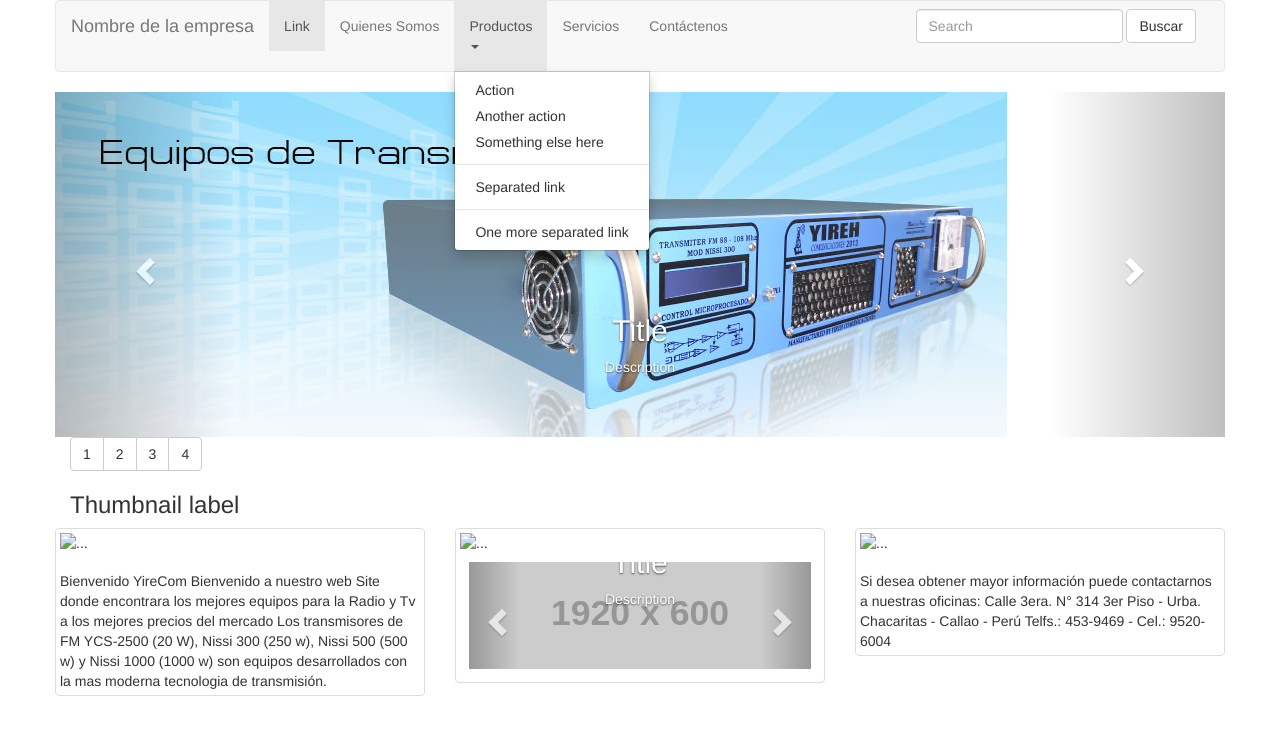
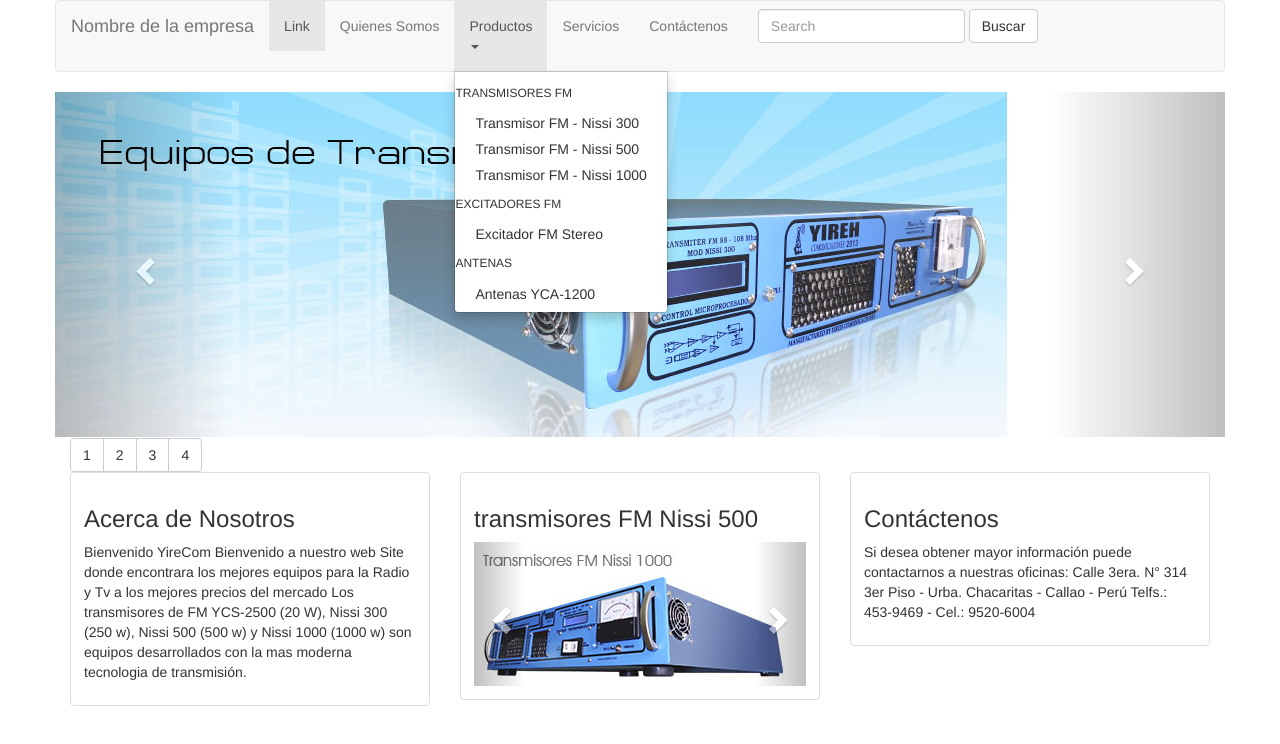
Before and after one commit to rodety/wtelecom, a plain HTML site: page index.html in a window 1280 px wide. Both pictures are taken after a click on the button "Productos". Drawn offline with nearby package versions, Linux system fonts and the light colour scheme; placeholder pictures from the web are drawn by us.

Commit message:
terminado Productos combo box

```diff
--- a/index.html
+++ b/index.html
@@ -40,24 +40,25 @@
                 </li>
                 <li class="dropdown">
                   <a href="#" class="dropdown-toggle" data-toggle="dropdown" role="button"
-                  aria-expanded="false">Productos<br><span class="caret"></span></a>
+                  aria-expanded="true">Productos<br><span class="caret"></span></a>
                   <ul class="dropdown-menu" role="menu">
+                    <h6>TRANSMISORES FM</h6>
                     <li>
-                      <a href="#">Action</a>
+                      <a href="#">Transmisor FM - Nissi 300</a>
                     </li>
                     <li>
-                      <a href="#">Another action</a>
+                      <a href="#">Transmisor FM - Nissi 500</a>
                     </li>
                     <li>
-                      <a href="#">Something else here</a>
+                      <a href="#">Transmisor FM - Nissi 1000</a>
                     </li>
-                    <li class="divider"></li>
+                    <h6>EXCITADORES FM</h6>
                     <li>
-                      <a href="#">Separated link</a>
+                      <a href="#">Excitador FM Stereo</a>
                     </li>
-                    <li class="divider"></li>
+                    <h6>ANTENAS</h6>
                     <li>
-                      <a href="#">One more separated link</a>
+                      <a href="#">Antenas YCA-1200</a>
                     </li>
                   </ul>
                 </li>
@@ -67,13 +68,13 @@
                 <li>
                   <a href="#">Contáctenos<br></a>
                 </li>
-              </ul>
                 <form class="navbar-form navbar-right text-right" role="search">
                   <div class="form-group">
                     <input type="text" class="form-control" placeholder="Search">
                   </div>
                   <button type="submit" class="btn btn-default">Buscar</button>
                 </form>
+              </ul>
             </div>
             <!-- /.navbar-collapse -->
           </div>
@@ -86,36 +87,24 @@
               <div class="carousel-inner">
                 <div class="active item">
                   <img src="imagenes/img1.jpg">
-                  <div class="carousel-caption">
-                    <h2>Title</h2>
-                    <p>Description</p>
-                  </div>
                 </div>
                 <div class="item">
                   <img src="imagenes/img2.jpg">
-                  <div class="carousel-caption">
-                    <h2 style="">Title</h2>
-                    <p>Description</p>
-                  </div>
+                  <div class="carousel-caption"></div>
                 </div>
                 <div class="item">
                   <img src="imagenes/img3.jpg">
-                  <div class="carousel-caption">
-                    <h2>Title</h2>
-                    <p>Description</p>
-                  </div>
+                  <div class="carousel-caption"></div>
                 </div>
                 <div class="item">
                   <img src="imagenes/img4.jpg">
-                  <div class="carousel-caption">
-                    <h2>Title</h2>
-                    <p>Description</p>
-                  </div>
+                  <div class="carousel-caption"></div>
                 </div>
               </div>
               <a class="left carousel-control" href="#carousel-example-generic" data-slide="prev"><span class="glyphicon glyphicon-chevron-left"></span></a>
               <a class="right carousel-control" href="#carousel-example-generic" data-slide="next"><span class="glyphicon glyphicon-chevron-right"></span></a>
             </div>
+            <div class="col-md-12"></div>
             <div class="container">
               <div class="row">
                 <div class="col-md-12">
@@ -132,52 +121,56 @@
                 </div>
               </div>
             </div>
-            <div class="container">
-              <div class="row">
-                <div class="col-md-12"></div>
-                <div class="col-md-12">
-                  <h3>Thumbnail label</h3>
           </div>
         </div>
       </div>
+    </div>
+    <div class="container">
       <div class="row">
-              <div class="col-sm-6 col-md-4">
+        <div class="col-md-4">
           <div class="thumbnail">
-                  <img src="..." alt="...">
-                  <div class="caption"></div>Bienvenido YireCom Bienvenido a nuestro web Site donde encontrara
-                  los mejores equipos para la Radio y Tv a los mejores precios del mercado
-                  Los transmisores de FM YCS-2500 (20 W), Nissi 300 (250 w), Nissi 500 (500
-                  w) y Nissi 1000 (1000 w) son equipos desarrollados con la mas moderna tecnologia
-                  de transmisión.</div>
-              </div>
-              <div class="col-sm-6 col-md-4">
-                <div class="thumbnail">
-                  <img src="..." alt="...">
             <div class="caption">
-                    <div id="carousel-example-generic" data-interval="false" class="carousel slide"
-                    data-ride="carousel">
-                      <div class="carousel-inner">
-                        <div class="item active">
-                          <img src="http://placehold.it/1920x600">
-                          <div class="carousel-caption">
-                            <h2>Title</h2>
-                            <p>Description</p>
+              <h3>Acerca de Nosotros</h3>
+              <p>Bienvenido YireCom Bienvenido a nuestro web Site donde encontrara los
+                mejores equipos para la Radio y Tv a los mejores precios del mercado Los
+                transmisores de FM YCS-2500 (20 W), Nissi 300 (250 w), Nissi 500 (500 w)
+                y Nissi 1000 (1000 w) son equipos desarrollados con la mas moderna tecnologia
+                de transmisión.</p>
             </div>
           </div>
         </div>
-                      <a class="left carousel-control" href="#carousel-example-generic" data-slide="prev"><span class="glyphicon glyphicon-chevron-left"></span></a>
-                      <a class="right carousel-control" href="#carousel-example-generic" data-slide="next"><span class="glyphicon glyphicon-chevron-right"></span></a>
+        <div class="col-sm-6 col-md-4">
+          <div class="thumbnail" draggable="true" style="">
+            <div class="caption">
+              <h3>transmisores FM Nissi 500</h3>
+              <div id="carousel2" data-interval="false"
+              class="carousel slide" data-ride="carousel" style="">
+                <div class="carousel-inner">
+                  <div class="item active">
+                    <img src="imagenes/slider1.jpg">
+                  </div>
+                  <div class="item">
+                    <img src="imagenes/slider2.jpg">
+                    <div class="carousel-caption"></div>
+                  </div>
+                  <div class="item">
+                    <img src="imagenes/slider3.jpg">
+                    <div class="carousel-caption"></div>
+                  </div>
+                </div>
+                <a class="left carousel-control" href="#carousel2" data-slide="prev"><span class="glyphicon glyphicon-chevron-left"></span></a>
+                <a class="right carousel-control" href="#carousel2" data-slide="next"><span class="glyphicon glyphicon-chevron-right"></span></a>
               </div>
             </div>
           </div>
         </div>
         <div class="col-sm-6 col-md-4">
-                <div class="thumbnail">
-                  <img src="..." alt="...">
-                  <div class="caption"></div>Si desea obtener mayor información puede contactarnos a nuestras
-                  oficinas: Calle 3era. N° 314 3er Piso - Urba. Chacaritas - Callao - Perú
-                  Telfs.: 453-9469 - Cel.: 9520-6004</div>
-              </div>
+          <div class="thumbnail" draggable="true">
+            <div class="caption">
+              <h3>Contáctenos</h3>
+              <p>Si desea obtener mayor información puede contactarnos a nuestras oficinas:
+                Calle 3era. N° 314 3er Piso - Urba. Chacaritas - Callao - Perú Telfs.:
+                453-9469 - Cel.: 9520-6004&nbsp;</p>
             </div>
           </div>
         </div>
```
Also changed, not shown: imagenes/slider1.jpg (added), imagenes/slider2.jpg (added), imagenes/slider3.jpg (added). Lines whose indentation alone changed are shown as unchanged.
